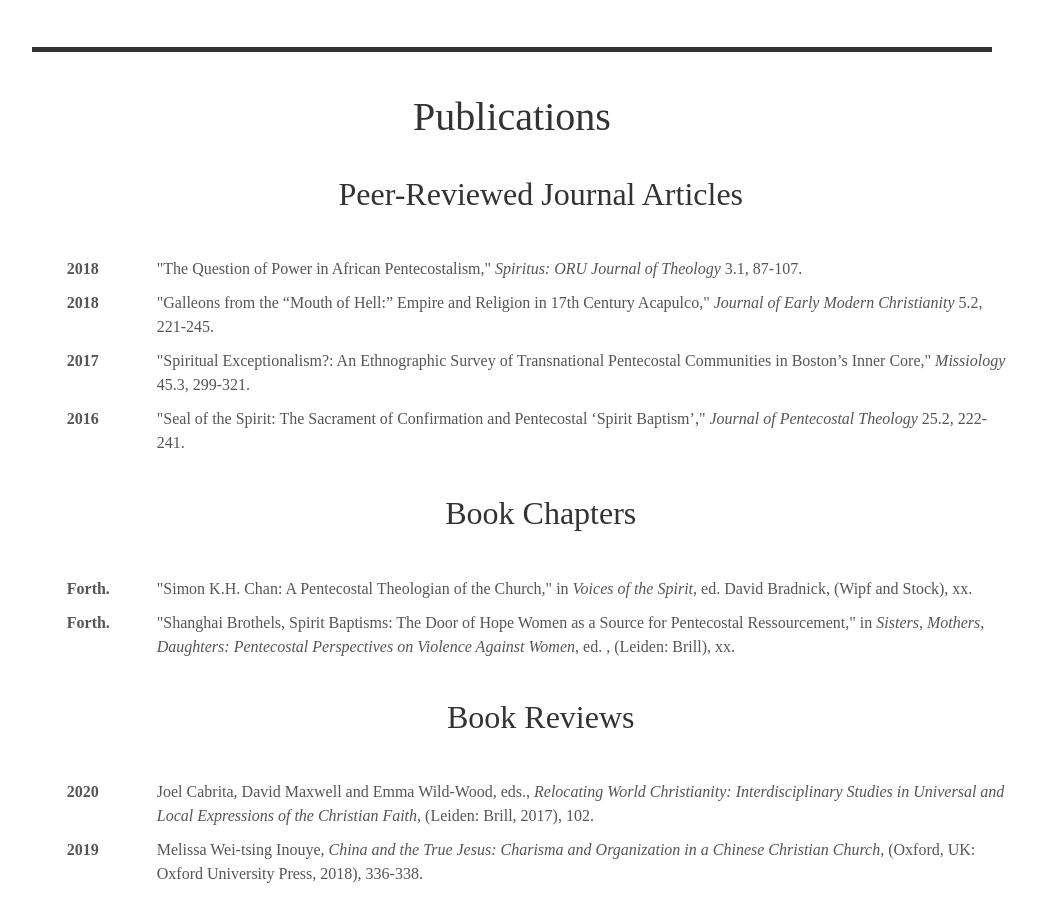
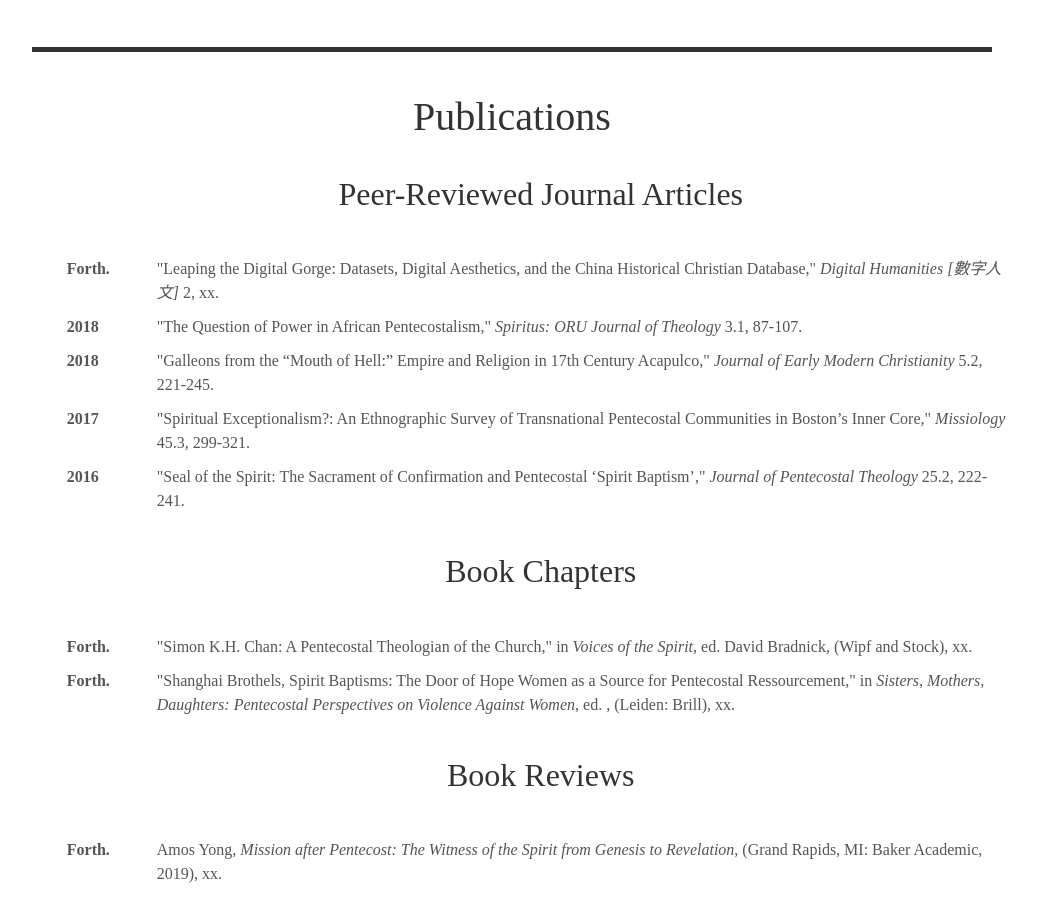
Before and after one commit to alex-mayfield/alex-mayfield.github.io, a Jekyll site: the page built from index.html, in a window 1280 px wide and 900 px high, scrolled down 1555 px. Shown: the whole window, without its empty margins (128-1165 px from the left). Built offline with Jekyll 4.4.1, drawn with Linux system fonts in a browser that asks for light colours; some web fonts are replaced.

Commit message:
Update publications.yml

```diff
--- a/_data/publications.yml
+++ b/_data/publications.yml
@@ -91,7 +91,7 @@
     author: Margaret English de Alminana and Lois E. Olena, eds.
   - title: "Messianic Age, World Christianity"
     type: encyclopedia
-    year: Forth.
+    year: 2020
     journal:
     vol_iss:
     book: Encyclopedia of the Bible and its Reception
@@ -99,13 +99,23 @@
     publisher: "De Gruyter"
     page: online
     author:
-  - title:
-    type:
-    year:
-    journal:
+  - title: "Leaping the Digital Gorge: Datasets, Digital Aesthetics, and the China Historical Christian Database"
+    type: article
+    year: Forth.
+    journal: Digital Humanities [數字人文]
+    vol_iss: 2
+    book:
+    edit:
+    publisher:
+    page: xx
+    author:
+  - title: "Mission after Pentecost: The Witness of the Spirit from Genesis to Revelation"
+    type: review
+    year: Forth.
+    journal: International Bulletin of Mission Research
     vol_iss:
     book:
     edit:
-    publisher:
-    page:
-    author:
+    publisher: "Grand Rapids, MI: Baker Academic, 2019"
+    page: xx
+    author: Amos Yong
```
